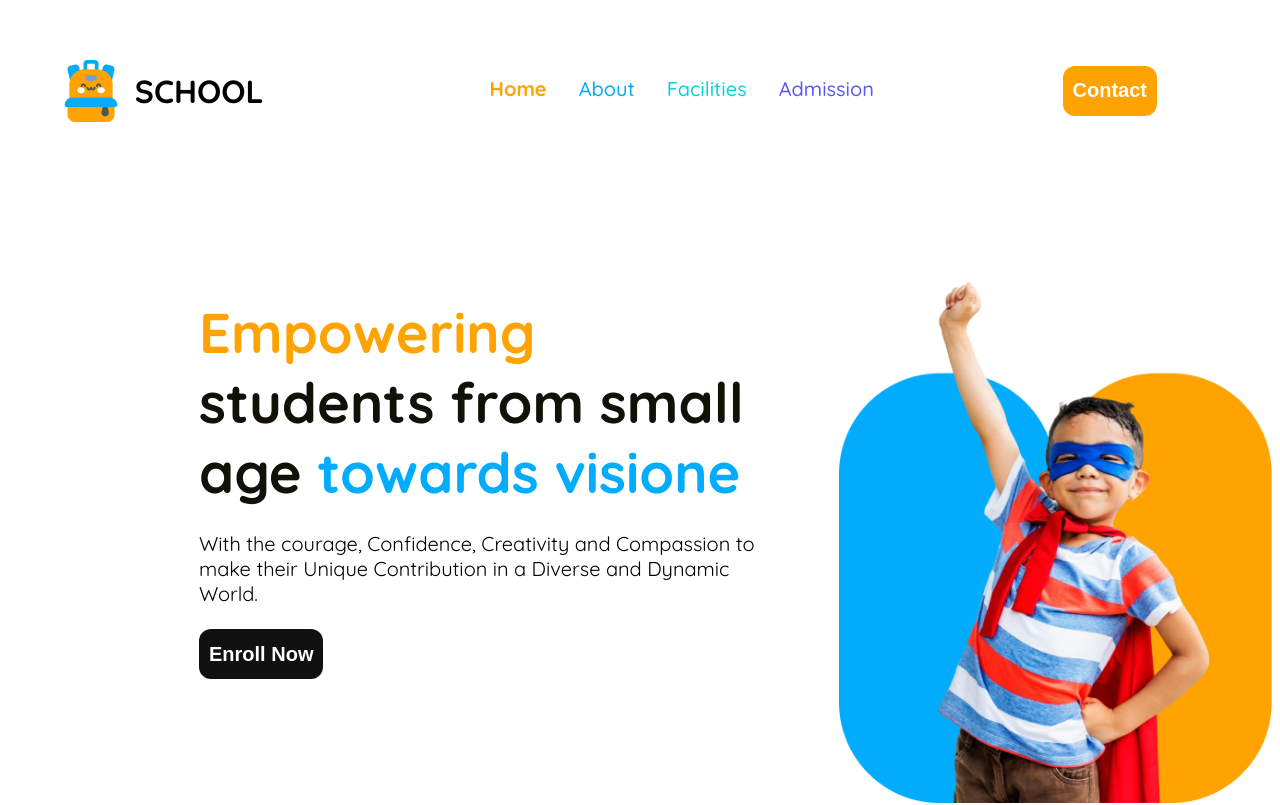
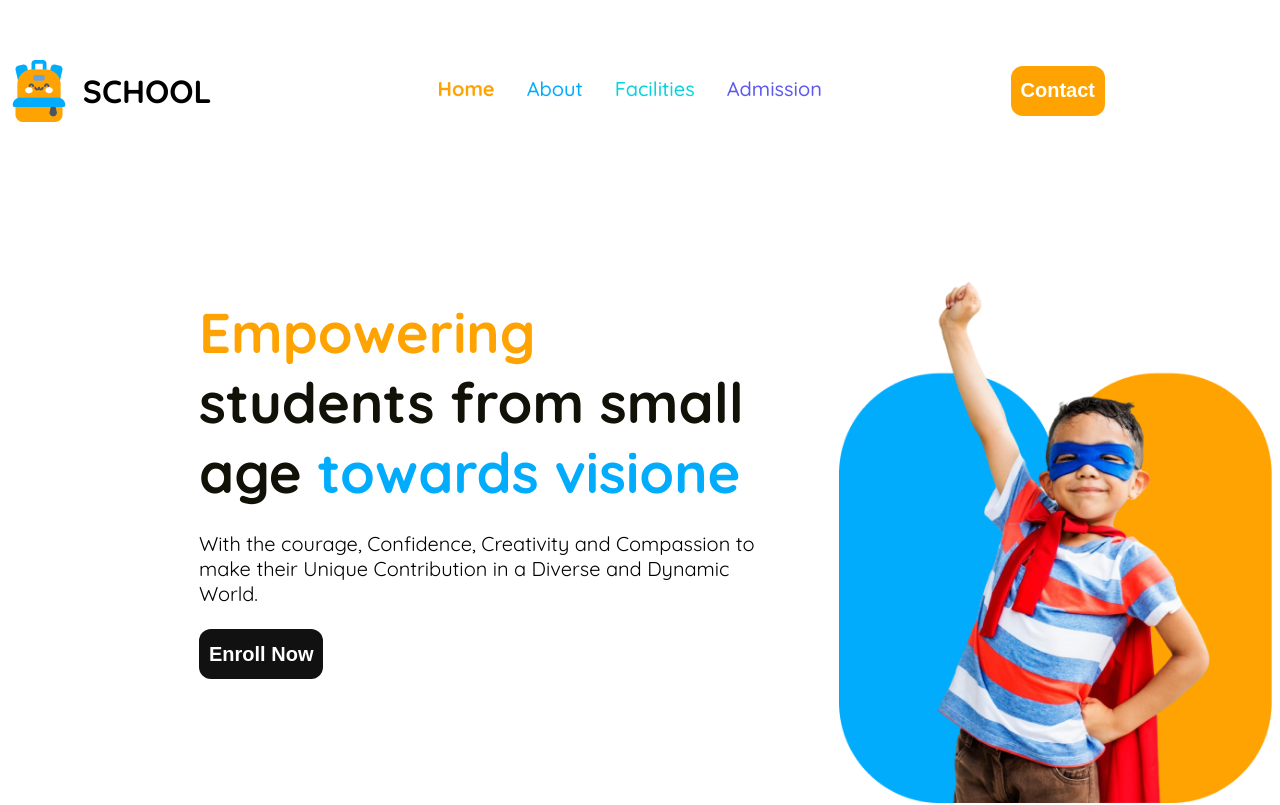
Before and after one commit to nosratict14023/Assignment2-Kids-School, a plain HTML site: page index.html in a window 1280 px wide. Shown: the top 805 px of the page. Drawn offline with Linux system fonts and the light colour scheme.

Commit message:
correction

```diff
--- a/styles/style.css
+++ b/styles/style.css
@@ -27,8 +27,7 @@ border-radius: 12px;
 .logo-container{
     display: flex;
     gap: 186px;
-    max-width:1160px;
-    /* height: 102px; */
+    max-width:1440px;
     margin: 0 auto;
     padding: 20px 0 20px 0;
     align-items: center;
@@ -125,12 +124,10 @@ background: rgb(254, 163, 1);
 }
 .banner-image{
     max-width: 50%;
-    /* height: auto; */
 }
 /*Standard Curriculum Style*/
 .curriculum{
     max-width: 1440px;
-    /* height: 879px; */
     margin-left: 0;
     padding: 60px 0px 60px 0px;
      background-image: url(../assets/bg.png);
@@ -145,7 +142,6 @@ background: rgb(254, 163, 1);
 }
 .curriculum-container{
     max-width: 1160px;
-    /* height: 482px; */
     margin-left: 140px;
     margin-top: 197px;
     display: grid;
```
